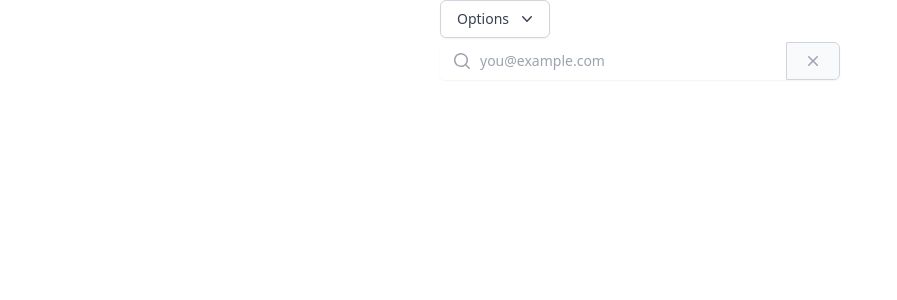
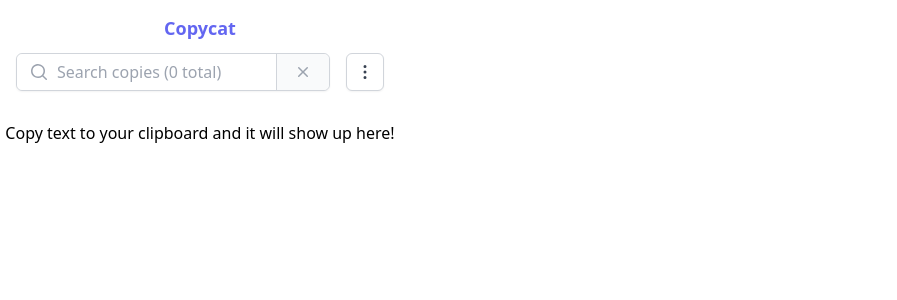
Before and after one commit to alDuncanson/Copycat, a React (Create React App) app: page / in a window 1280 px wide. Shown: the top 300 px of the page, without its empty margins (0-897 px from the left). Built offline with nearby package versions, Linux system fonts and the light colour scheme.

Commit message:
lots of cleanup, styling, some new functionality
- clean up `Header`
- finicky styles
- copycat back to clipboard

```diff
--- a/src/App.tsx
+++ b/src/App.tsx
@@ -1,10 +1,11 @@
+import { Toaster } from 'react-hot-toast'
 import { Header } from './components/Header'
 import { Search } from './components/Search'
 
 function App() {
 	return (
-		// TODO add extension wrapper styles
-		<div className=''>
+		<div id='App' className='flex flex-col'>
+			<Toaster />
 			<Header />
 			<Search />
 		</div>
--- a/src/components/Header.tsx
+++ b/src/components/Header.tsx
@@ -1,67 +1,7 @@
-import { Menu, Transition } from '@headlessui/react'
-import { ChevronDownIcon } from '@heroicons/react/20/solid'
-import { Fragment } from 'react'
-import { Toaster } from 'react-hot-toast'
-import { clearSyncStorageArea } from '../utils/chrome-storage'
-import { togglePopupWindow } from '../utils/chrome-window'
-
-function classNames(...classes: string[]) {
-	return classes.filter(Boolean).join(' ')
-}
-
 export function Header() {
 	return (
-		<Fragment>
-			<Toaster />
-			<Menu as="div" className="relative inline-block text-left">
-				<div>
-					<Menu.Button className="inline-flex w-full justify-center rounded-md border border-gray-300 bg-white px-4 py-2 text-sm font-medium text-gray-700 shadow-sm hover:bg-gray-50 focus:outline-none focus:ring-2 focus:ring-indigo-500 focus:ring-offset-2 focus:ring-offset-gray-100">
-						Options
-						<ChevronDownIcon className="-mr-1 ml-2 h-5 w-5" aria-hidden="true" />
-					</Menu.Button>
-				</div>
-
-				<Transition
-					as={Fragment}
-					enter="transition ease-out duration-100"
-					enterFrom="transform opacity-0 scale-95"
-					enterTo="transform opacity-100 scale-100"
-					leave="transition ease-in duration-75"
-					leaveFrom="transform opacity-100 scale-100"
-					leaveTo="transform opacity-0 scale-95"
-				>
-					<Menu.Items className="absolute right-0 z-10 mt-2 w-56 origin-top-right rounded-md bg-white shadow-lg ring-1 ring-black ring-opacity-5 focus:outline-none">
-						<div className="py-1">
-							<Menu.Item>
-								{({ active }) => (
-									<button
-										className={classNames(
-											active ? 'bg-gray-100 text-gray-900' : 'text-gray-700',
-											'block px-4 py-2 text-sm'
-										)}
-										onClick={togglePopupWindow}
-									>
-										Popout Window
-									</button>
-								)}
-							</Menu.Item>
-							<Menu.Item>
-								{({ active }) => (
-									<button
-										className={classNames(
-											active ? 'bg-gray-100 text-gray-900' : 'text-gray-700',
-											'block px-4 py-2 text-sm'
-										)}
-										onClick={clearSyncStorageArea}
-									>
-										Delete all copies
-									</button>
-								)}
-							</Menu.Item>
-						</div>
-					</Menu.Items>
-				</Transition>
-			</Menu>
-		</Fragment>
+		<div id='Header' className="flex flex-col items-center justify-center">
+			<h1 className="text-lg font-semibold text-indigo-500">Copycat</h1>
+		</div>
 	)
 }
--- a/src/components/Search.tsx
+++ b/src/components/Search.tsx
@@ -1,15 +1,23 @@
-import { MagnifyingGlassIcon, XMarkIcon } from '@heroicons/react/20/solid'
+import { Menu, Transition } from '@headlessui/react'
+import { CalendarIcon, ClipboardIcon, EllipsisVerticalIcon, MagnifyingGlassIcon, TrashIcon, XMarkIcon } from '@heroicons/react/20/solid'
 import { Fragment } from 'react'
 import { useSearchFilter, useSyncStorage } from '../hooks'
-import { removeCopyFromSyncStorageArea } from '../utils/chrome-storage'
+import { clearSyncStorageArea, removeCopyFromSyncStorageArea } from '../utils/chrome-storage'
+import { togglePopupWindow } from '../utils/chrome-window'
+import { copyToClipboard } from '../utils/clipboard'
+
+function classNames(...classes: string[]) {
+	return classes.filter(Boolean).join(' ')
+}
 
 export function Search() {
 	const copiesFromStorage = useSyncStorage()
 	const { filterString, handleFilter, clearFilter } = useSearchFilter()
 
 	return (
-		<Fragment>
-			<div className="mt-1 flex rounded-md shadow-sm">
+		<div id='Search'>
+			<div id='SearchBar' className='flex flex-row items-center px-4'>
+				<div className="mr-4 flex flex-1 rounded-md shadow-sm border border-gray-300">
 					<div className="relative flex flex-grow items-stretch focus-within:z-10">
 						<div className="pointer-events-none absolute inset-y-0 left-0 flex items-center pl-3">
 							<MagnifyingGlassIcon
@@ -19,15 +27,15 @@
 						</div>
 						<input
 							type="text"
-						className="block w-full rounded-md border-gray-300 px-10 focus:border-indigo-500 focus:ring-indigo-500 sm:text-sm"
-						placeholder="you@example.com"
+							className="block w-full rounded-md border-gray-300 px-10 focus:border-indigo-500 focus:ring-indigo-500"
+							placeholder={`Search copies (${copiesFromStorage.length} total)`}
 							value={filterString}
 							onChange={handleFilter}
 						/>
 					</div>
 					<button
 						type="button"
-					className="relative -ml-px inline-flex items-center space-x-2 rounded-r-md border border-gray-300 bg-gray-50 px-4 py-2 text-sm font-medium text-gray-700 hover:bg-gray-100 focus:border-indigo-500 focus:outline-none focus:ring-1 focus:ring-indigo-500"
+						className="relative -ml-px inline-flex items-center space-x-2 rounded-r-md border-l border-gray-300 bg-gray-50 px-4 py-2 text-sm font-medium text-gray-700 hover:bg-gray-100 focus:border-indigo-500 focus:outline-none focus:ring-1 focus:ring-indigo-500"
 						onClick={clearFilter}
 					>
 						<XMarkIcon
@@ -36,17 +44,108 @@
 						/>
 					</button>
 				</div>
-			{copiesFromStorage.filter(copy => copy[1].toLowerCase().includes(filterString.toLowerCase())).map(([key, value]) => {
+				<Menu as="div" className="relative inline-block text-left">
+					<div>
+						<Menu.Button className="inline-flex w-full justify-center rounded-md border border-gray-300 bg-white p-2 text-sm font-medium text-gray-700 shadow-sm hover:bg-gray-50 focus:outline-none focus:ring-2 focus:ring-indigo-500 focus:ring-offset-2 focus:ring-offset-gray-100">
+							<EllipsisVerticalIcon className="h-5 w-5" aria-hidden="true" />
+						</Menu.Button>
+					</div>
+					<Transition
+						as={Fragment}
+						enter="transition ease-out duration-100"
+						enterFrom="transform opacity-0 scale-95"
+						enterTo="transform opacity-100 scale-100"
+						leave="transition ease-in duration-75"
+						leaveFrom="transform opacity-100 scale-100"
+						leaveTo="transform opacity-0 scale-95"
+					>
+						<Menu.Items className="absolute right-0 z-10 mt-2 w-max origin-top-right rounded-md bg-white shadow-lg ring-1 ring-black ring-opacity-5 focus:outline-none">
+							<div className="py-1">
+								<Menu.Item>
+									{({ active }) => (
+										<button
+											className={classNames(
+												active ? 'bg-gray-100 text-gray-900' : 'text-gray-700',
+												'block px-4 py-2 text-sm'
+											)}
+											onClick={togglePopupWindow}
+										>
+											Popout Window
+										</button>
+									)}
+								</Menu.Item>
+								<Menu.Item>
+									{({ active }) => (
+										<button
+											className={classNames(
+												active ? 'bg-gray-100 text-gray-900' : 'text-gray-700',
+												'block px-4 py-2 text-sm'
+											)}
+											onClick={clearSyncStorageArea}
+										>
+											Delete all copies
+										</button>
+									)}
+								</Menu.Item>
+							</div>
+						</Menu.Items>
+					</Transition>
+				</Menu>
+			</div>
+			<ul id='SearchResults' className="divide-y divide-gray-200">
+				{copiesFromStorage.length === 0 ?
+					<p className='text-center mt-8'>Copy text to your clipboard and it will show up here!</p>
+					: copiesFromStorage.filter(copy => copy[1].toLowerCase().includes(filterString.toLowerCase())).map(([key, value]) => {
+						const copyDate = new Date(parseInt(key)).toLocaleString()
 						return (
-					<div id={key} className='flex flex-row'>
-						<p>{value}</p>
+							<li key={key}>
+								<div className="block">
+									<div className="flex items-center p-4">
+										<div className="min-w-0 flex-1">
+											<div className="truncate">
+												<div className="flex text-sm">
+													<p className="truncate font-medium text-indigo-600">{value}</p>
+												</div>
+												<div className="mt-2 flex">
+													<div className="flex items-center text-sm text-gray-500">
+														<CalendarIcon className="mr-1.5 h-5 w-5 flex-shrink-0 text-gray-400" aria-hidden="true" />
+														<time dateTime={copyDate}>{copyDate}</time>
+													</div>
+												</div>
+											</div>
+										</div>
+										<div className="ml-3 flex-shrink-0">
 											<button
-							className=''
+												type="button"
+												className="inline-flex items-center rounded-md border border-transparent bg-indigo-600 px-3 py-2 text-sm font-medium leading-4 text-white shadow-sm hover:bg-indigo-700 focus:outline-none focus:ring-2 focus:ring-indigo-500 focus:ring-offset-2"
+												title="Copy to Clipboard"
+												onClick={() => copyToClipboard(value)}
+											>
+												<ClipboardIcon
+													className="h-4 w-4 text-white cursor-pointer"
+													aria-hidden="true"
+												/>
+											</button>
+										</div>
+										<div className="ml-3 flex-shrink-0">
+											<button
+												type="button"
+												className="inline-flex items-center rounded-md border border-transparent bg-indigo-600 px-3 py-2 text-sm font-medium leading-4 text-white shadow-sm hover:bg-indigo-700 focus:outline-none focus:ring-2 focus:ring-indigo-500 focus:ring-offset-2"
+												title="Delete Copy"
 												onClick={() => removeCopyFromSyncStorageArea(key)}
-						>Remove</button>
+											>
+												<TrashIcon
+													className="h-4 w-4 text-white cursor-pointer"
+													aria-hidden="true"
+												/>
+											</button>
+										</div>
+									</div>
+								</div>
+							</li>
+						)
+					})}
+			</ul>
 		</div>
 	)
-			})}
-		</Fragment>
-	)
 }
--- a/src/index.css
+++ b/src/index.css
@@ -5,5 +5,25 @@
 body {
   width: 400px;
 	height: 600px;
-	margin: auto;
 }
+
+#App {
+	height: 600px;
+}
+
+#Header {
+	height: 55px;
+}
+
+#Search {
+	height: 545px;
+}
+
+#SearchBar {
+	height: 34px;
+}
+
+#SearchResults {
+	height: 511px;
+	@apply overflow-y-auto;
+}
--- a/src/utils/chrome-window.ts
+++ b/src/utils/chrome-window.ts
@@ -7,7 +7,7 @@
 				url: '/index.html',
 				type: 'popup',
 				width: 400,
-				height: 600,
+				height: 600
 			})
 		}
 	})
--- /dev/null
+++ b/src/utils/clipboard.ts
@@ -0,0 +1,6 @@
+import toast from 'react-hot-toast'
+
+export function copyToClipboard(text: string): void {
+	navigator.clipboard.writeText(text)
+	toast.success('Copied to clipboard')
+}
```
Lines whose indentation alone changed are shown as unchanged.
